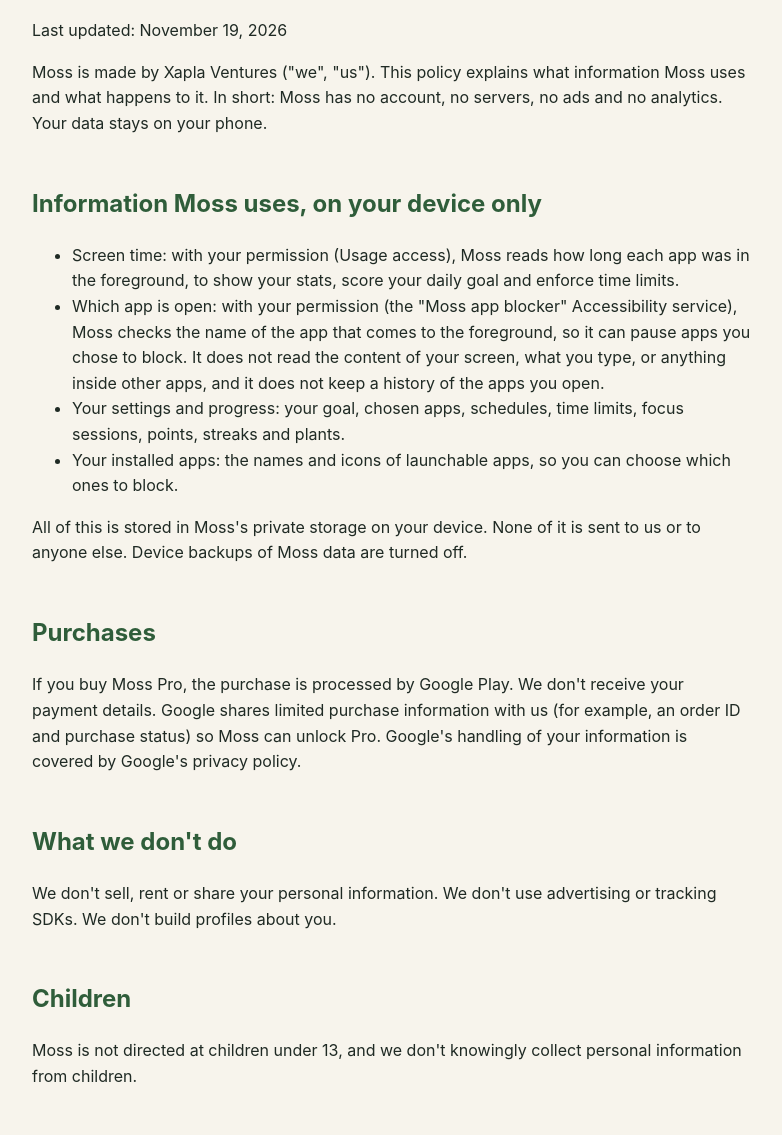
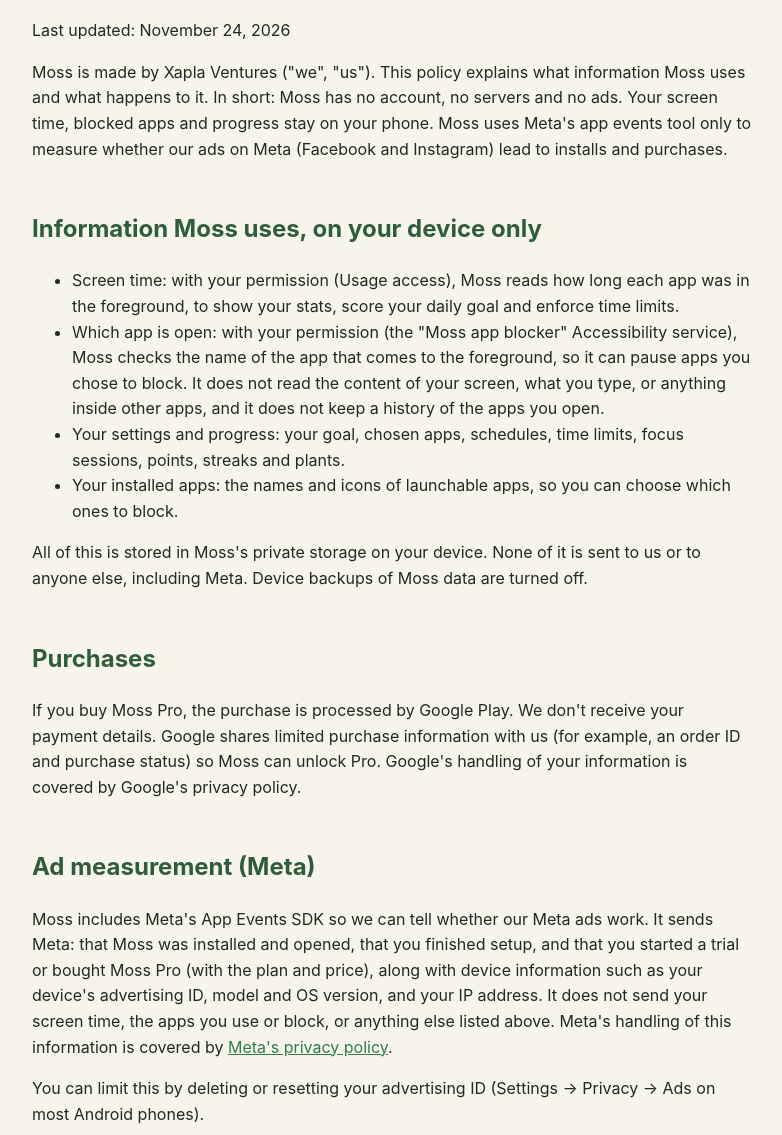
Before and after one commit to akaashhazarika/moss-app, a plain HTML site: page privacy.html in a window 1280 px wide. Shown: the part 136-1271 px from the top of the page, without its empty margins (248-1030 px from the left). Drawn offline with Linux system fonts and the light colour scheme.

Commit message:
Privacy policy: describe Meta App Events ad measurement
Co-Authored-By: Claude Opus 5.5 <noreply@anthropic.com>

```diff
--- a/privacy.html
+++ b/privacy.html
@@ -5,8 +5,8 @@ h1{color:#2f5d3a}h2{margin-top:2em;color:#2f5d3a}a{color:#2f7d4a}nav{margin-bott
 @media (prefers-color-scheme:dark){body{background:#141a16;color:#e6ece7}h1,h2{color:#8fd19e}a{color:#8fd19e}}
 </style></head><body><nav><a href="./">Moss</a> · <a href="privacy.html">Privacy</a> · <a href="terms.html">Terms</a></nav>
 <h1>Moss Privacy Policy</h1>
-<p>Last updated: November 19, 2026</p>
-<p>Moss is made by Xapla Ventures (&quot;we&quot;, &quot;us&quot;). This policy explains what information Moss uses and what happens to it. In short: Moss has no account, no servers, no ads and no analytics. Your data stays on your phone.</p>
+<p>Last updated: November 24, 2026</p>
+<p>Moss is made by Xapla Ventures (&quot;we&quot;, &quot;us&quot;). This policy explains what information Moss uses and what happens to it. In short: Moss has no account, no servers and no ads. Your screen time, blocked apps and progress stay on your phone. Moss uses Meta&#x27;s app events tool only to measure whether our ads on Meta (Facebook and Instagram) lead to installs and purchases.</p>
 <h2>Information Moss uses, on your device only</h2>
 <ul>
 <li>Screen time: with your permission (Usage access), Moss reads how long each app was in the foreground, to show your stats, score your daily goal and enforce time limits.</li>
@@ -14,17 +14,20 @@ h1{color:#2f5d3a}h2{margin-top:2em;color:#2f5d3a}a{color:#2f7d4a}nav{margin-bott
 <li>Your settings and progress: your goal, chosen apps, schedules, time limits, focus sessions, points, streaks and plants.</li>
 <li>Your installed apps: the names and icons of launchable apps, so you can choose which ones to block.</li>
 </ul>
-<p>All of this is stored in Moss&#x27;s private storage on your device. None of it is sent to us or to anyone else. Device backups of Moss data are turned off.</p>
+<p>All of this is stored in Moss&#x27;s private storage on your device. None of it is sent to us or to anyone else, including Meta. Device backups of Moss data are turned off.</p>
 <h2>Purchases</h2>
 <p>If you buy Moss Pro, the purchase is processed by Google Play. We don&#x27;t receive your payment details. Google shares limited purchase information with us (for example, an order ID and purchase status) so Moss can unlock Pro. Google&#x27;s handling of your information is covered by Google&#x27;s privacy policy.</p>
+<h2>Ad measurement (Meta)</h2>
+<p>Moss includes Meta&#x27;s App Events SDK so we can tell whether our Meta ads work. It sends Meta: that Moss was installed and opened, that you finished setup, and that you started a trial or bought Moss Pro (with the plan and price), along with device information such as your device&#x27;s advertising ID, model and OS version, and your IP address. It does not send your screen time, the apps you use or block, or anything else listed above. Meta&#x27;s handling of this information is covered by <a href="https://www.facebook.com/privacy/policy/">Meta&#x27;s privacy policy</a>.</p>
+<p>You can limit this by deleting or resetting your advertising ID (Settings → Privacy → Ads on most Android phones).</p>
 <h2>What we don&#x27;t do</h2>
-<p>We don&#x27;t sell, rent or share your personal information. We don&#x27;t use advertising or tracking SDKs. We don&#x27;t build profiles about you.</p>
+<p>We don&#x27;t sell or rent your personal information. We don&#x27;t show ads in Moss. We don&#x27;t build profiles about you.</p>
 <h2>Children</h2>
 <p>Moss is not directed at children under 13, and we don&#x27;t knowingly collect personal information from children.</p>
 <h2>Your choices and deleting your data</h2>
 <p>You can revoke Usage access or turn off the Moss app blocker at any time in your device settings. To delete everything Moss has stored, clear Moss&#x27;s storage in your device settings or uninstall Moss.</p>
 <h2>Your rights</h2>
-<p>Depending on where you live (for example under Canada&#x27;s PIPEDA or similar laws), you may have rights to access or delete personal information. Because Moss keeps your information only on your device, you can view and delete it yourself as described above. If you have questions, contact us.</p>
+<p>Depending on where you live (for example under Canada&#x27;s PIPEDA or similar laws), you may have rights to access or delete personal information. Because Moss keeps your screen time, settings and progress only on your device, you can view and delete them yourself as described above. Ad measurement data is held by Meta; you can make requests about it through Meta&#x27;s privacy settings. If you have questions, contact us.</p>
 <h2>Changes</h2>
 <p>If we change how Moss handles information, we&#x27;ll update this policy and the date above, and tell you in the app if the change is material.</p>
 <h2>Contact</h2>
```
